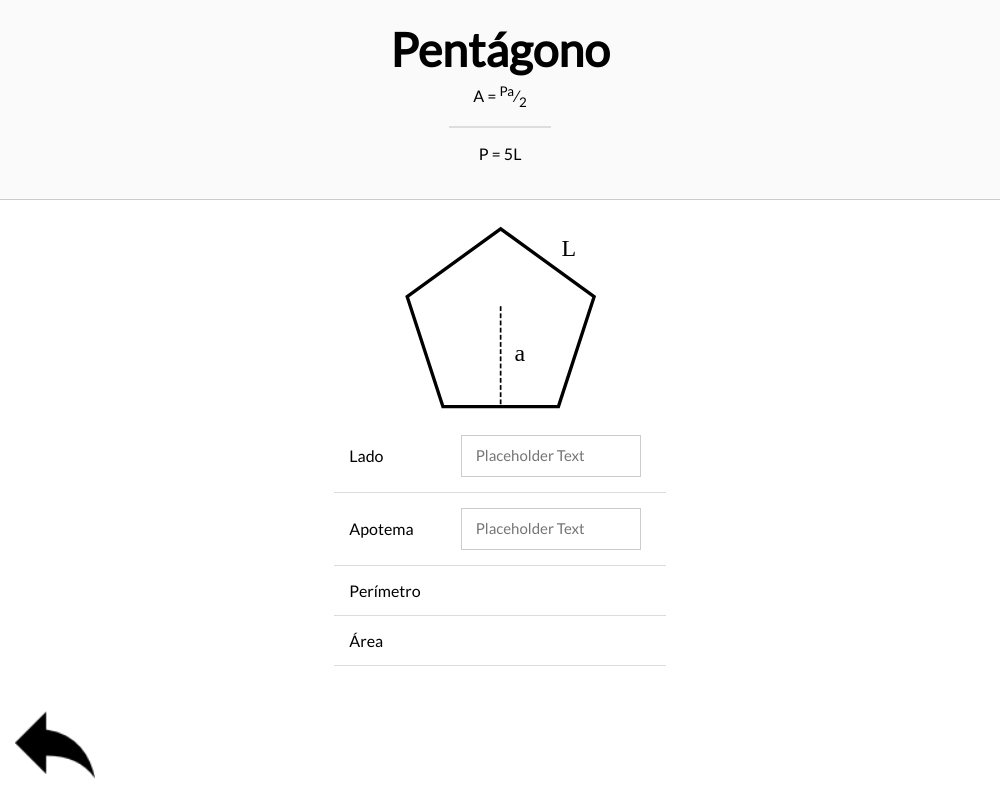
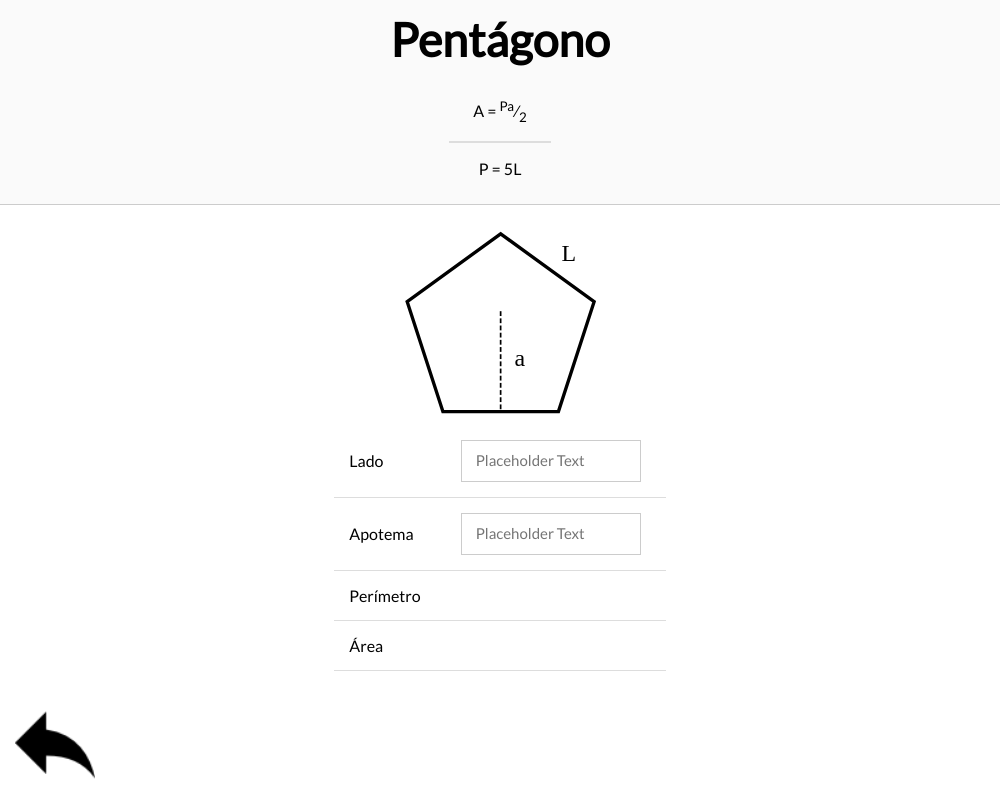
Before and after one commit to jivanf/Geometron, an Electron app: page shapes/pentagon/pentagon.html in a window 1000 px wide. Drawn offline with Linux system fonts and the light colour scheme.

```diff
--- a/styles.css
+++ b/styles.css
@@ -31,7 +31,6 @@
 h1 {
     text-align: center;
     font-size: 2.9em;
-    margin-bottom: -10px;
 }
 
 .shape {
@@ -73,7 +72,7 @@
 }
 
 .header {
-    padding: 20px;
+    padding: 10px;
     background-color: #fafafa;
     border-bottom: 1px solid #ccc;
     margin-bottom: 20px;
```
